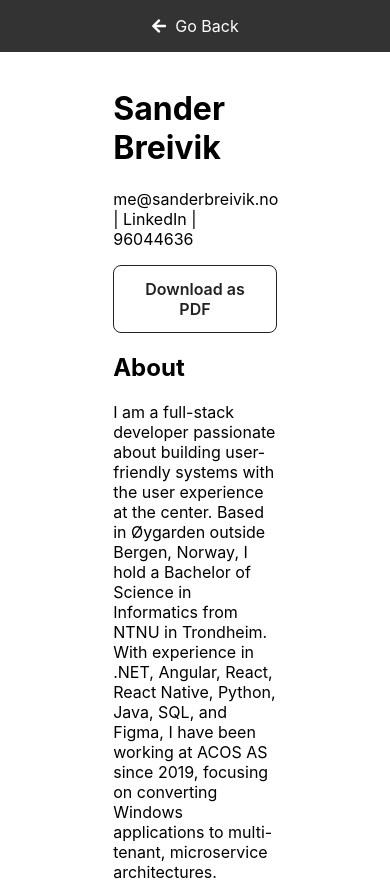
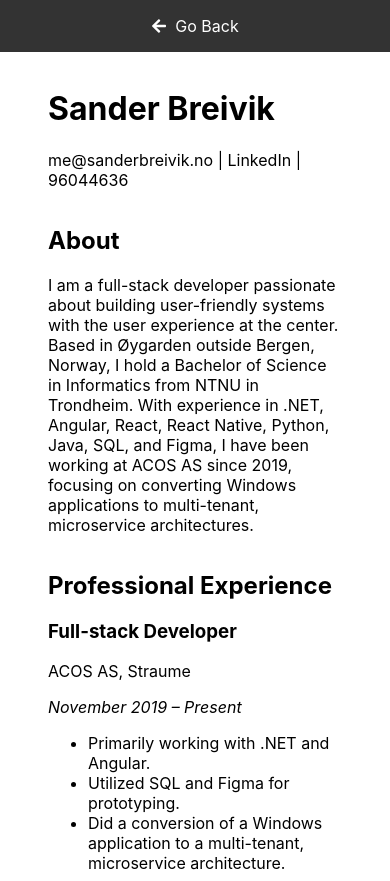
Before and after one commit to SanderBreivik/SanderBreivik.no, a Next.js app: page /CV-en in a window 390 px wide. Shown: the top 881 px of the page. Built offline with nearby package versions, Linux system fonts and the light colour scheme.

Commit message:
Add sticky header and update CV styles for mobile

```diff
--- a/components/styles/Header.module.scss
+++ b/components/styles/Header.module.scss
@@ -1,4 +1,6 @@
 .header {
+    position: sticky;
+    top: 0;
     background-color: #333;
     color: #fff;
     padding: 1rem;
--- a/pages/styles/CV.module.scss
+++ b/pages/styles/CV.module.scss
@@ -19,6 +19,16 @@
     flex-direction: column;
     justify-content: center;
     max-width: 60%;
+}
+
+@media screen and (max-width: 768px) {
+    .downloadBtn {
+        display: none !important;
+    }
+
+    .cvContent {
+        max-width: 100%;
+    }
 }
 
 .downloadBtn {
```
Also changed, not shown: 1 other file (tests, documents, lock files or other folders).
